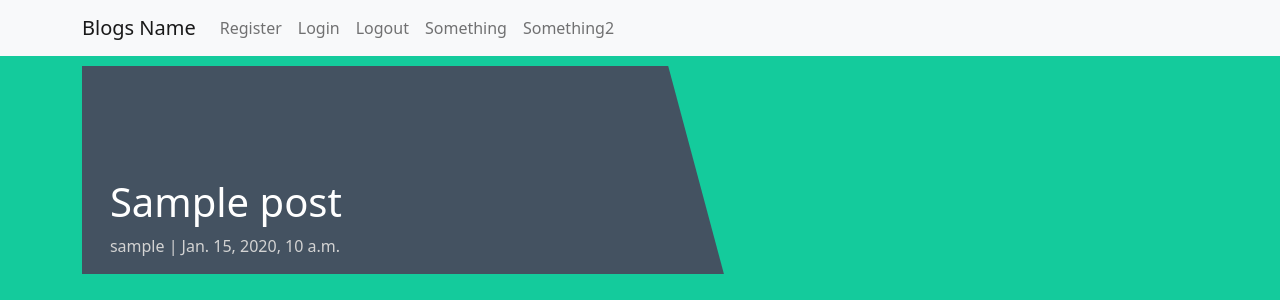
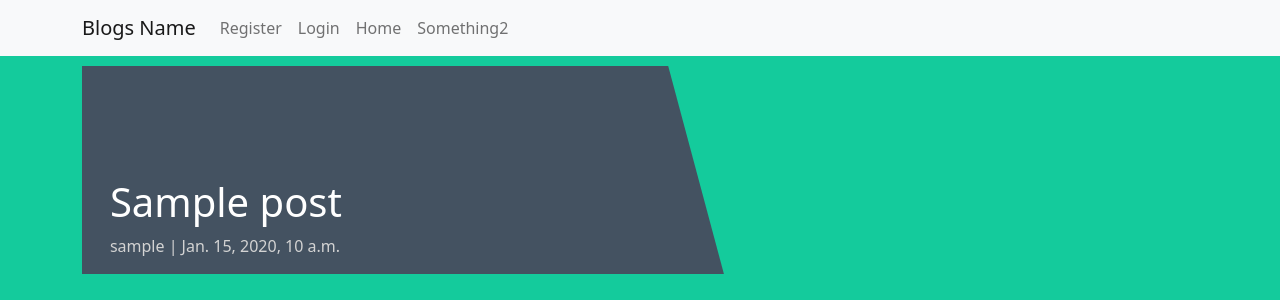
Before and after one commit to CVilares/pp4, a Django app: a page that uses templates/base.html in a window 1280 px wide. Shown: the top 300 px of the page. Run offline with Django 3.2, Linux system fonts and the light colour scheme; tables that the repository leaves empty hold one stand-in row (values such as "Sample post"); some libraries are stand-ins or nearby versions.

Commit message:
Add login and logout functionality

```diff
--- a/templates/base.html
+++ b/templates/base.html
@@ -39,23 +39,31 @@
     <nav class="navbar navbar-expand-lg navbar-light bg-light">
       <div class="container">
         <a class="navbar-brand" href="{% url 'intro' %}">Blogs Name</a>
-        <button class="navbar-toggler" type="button" data-bs-toggle="collapse" data-bs-target="#navbarNavDropdown">
+        <button
+          class="navbar-toggler"
+          type="button"
+          data-bs-toggle="collapse"
+          data-bs-target="#navbarNavDropdown"
+        >
           <span class="navbar-toggler-icon"></span>
         </button>
         <div class="collapse navbar-collapse" id="navbarNavDropdown">
           <ul class="navbar-nav">
-
+            {% if user.is_authenticated %}
+            <li class="nav-item">
+              <a class="nav-link" href="{% url 'account_logout' %}">Logout</a>
+            </li>
+            {% else %}
             <li class="nav-item">
               <a class="nav-link" href="{% url 'account_signup' %}">Register</a>
             </li>
             <li class="nav-item">
               <a class="nav-link" href="{% url 'account_login' %}">Login</a>
             </li>
+            {% endif %}
+
             <li class="nav-item">
-              <a class="nav-link" href="{% url 'account_logout' %}">Logout</a>
-            </li>
-            <li class="nav-item">
-              <a class="nav-link" href="#">Something</a>
+              <a class="nav-link" href="{% url 'home' %}">Home</a>
             </li>
             <li class="nav-item">
               <a class="nav-link" href="#">Something2</a>
--- a/templates/intro.html
+++ b/templates/intro.html
@@ -61,12 +61,15 @@
           <li class="nav-item">
             <a class="nav-link" href="{% url 'account_signup' %}">Register</a>
           </li>
+        {% if user.is_authenticated %}
           <li class="nav-item">
             <a class="nav-link" href="{% url 'account_login' %}">Login</a>
           </li>
+        {% else %}
           <li class="nav-item">
             <a class="nav-link" href="{% url 'account_logout' %}">Logout</a>
           </li>
+        {% endif %}
           <li class="nav-item">
             <a class="nav-link" href="#">Something</a>
           </li>
```
